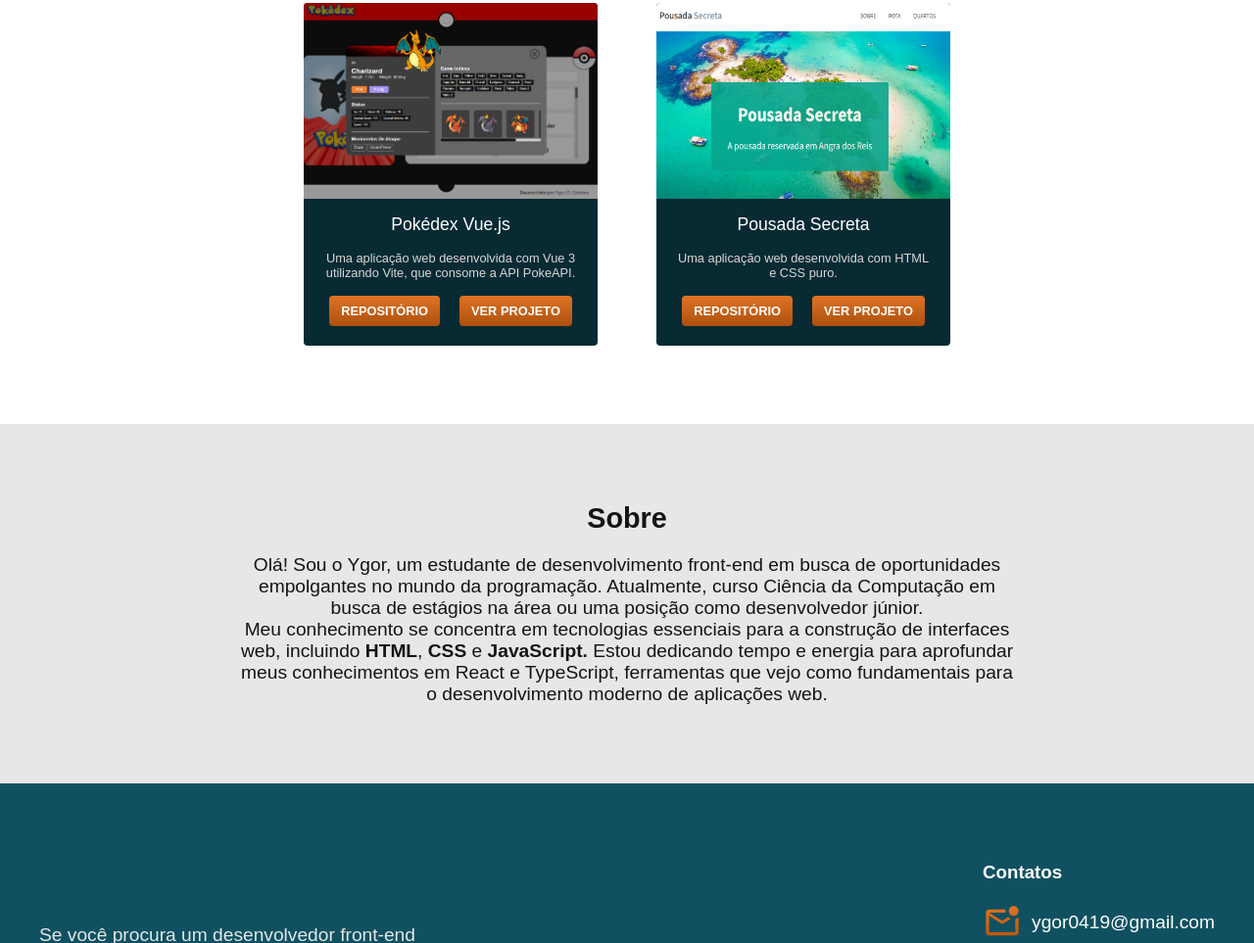
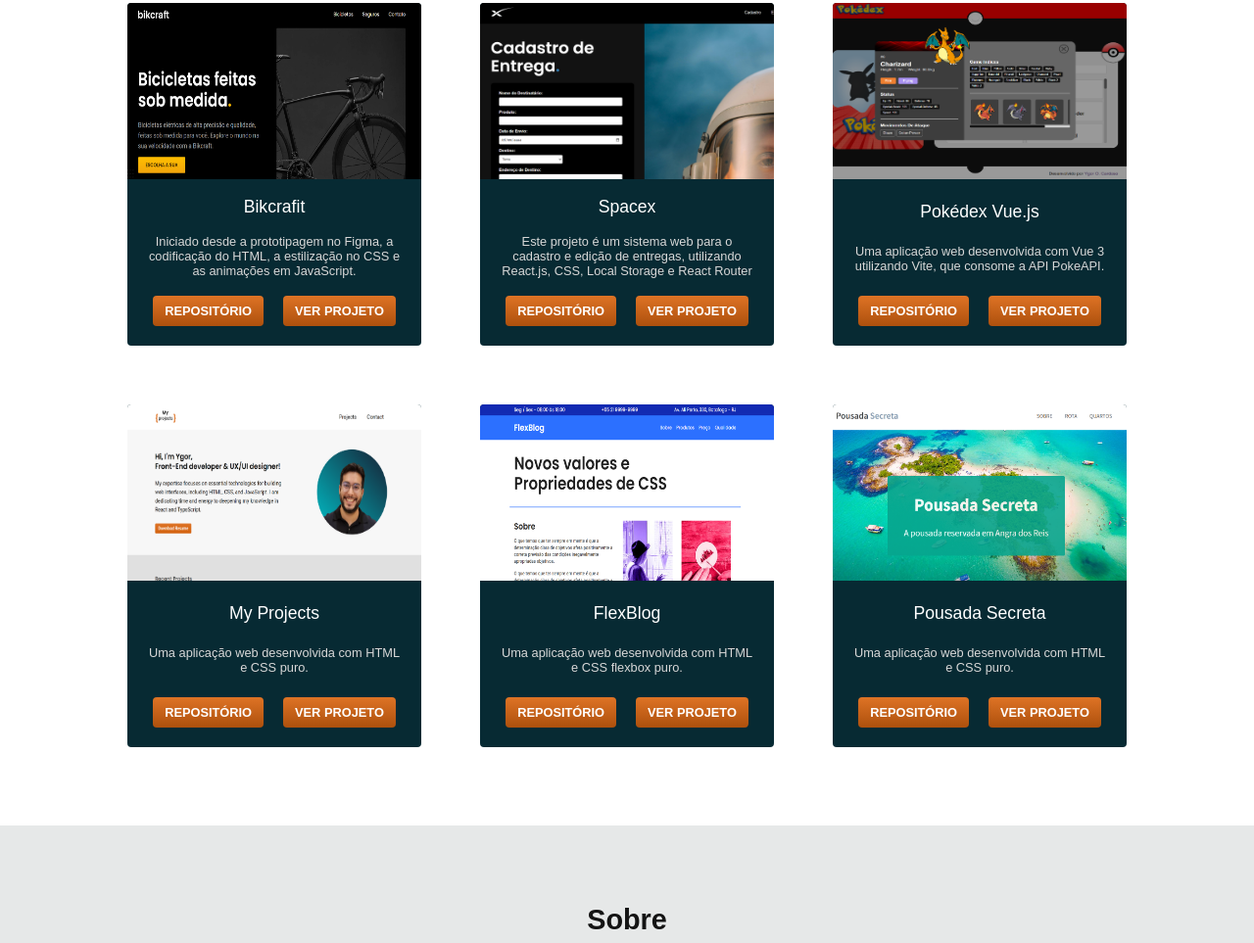
Before and after one commit to Ygoroli25/Ygoroli25.github.io, a plain HTML site: page index.html in a window 1280 px wide. Shown: the part 1861-2824 px from the top of the page at 98% size. Drawn offline with Linux system fonts and the light colour scheme.

Commit message:
add news projects

```diff
--- a/index.html
+++ b/index.html
@@ -128,7 +128,25 @@
         </section>
         <section class="formacoes list-projetos">
           <div class="conteiner-projetos">
-            <img src="assets/imagens/imgsProjetos/img-pokedex.png" alt="Pokedex" width="300" height="200">
+            <img src="assets/imagens/imgsProjetos/bikcraft.png" alt="bikcraft" width="300" height="180">
+            <p class="titulo">Bikcrafit</p>
+            <p>Iniciado desde a prototipagem no Figma, a codificação do HTML, a estilização no CSS e as animações em JavaScript.</p>
+            <div class="botoes">
+              <button><a href="https://github.com/Ygoroli25/bikcraft" target="_blank">Repositório</a></button>
+              <button><a href="https://bikcraft-rose-eta.vercel.app/" target="_blank">Ver Projeto</a></button>
+            </div>
+          </div>
+          <div class="conteiner-projetos">
+            <img src="assets/imagens/imgsProjetos/spacex.png" alt="spacex" width="300" height="180">
+            <p class="titulo">Spacex</p>
+            <p>Este projeto é um sistema web para o cadastro e edição de entregas, utilizando React.js, CSS, Local Storage e React Router</p>
+            <div class="botoes">
+              <button><a href="https://github.com/Ygoroli25/spacex" target="_blank">Repositório</a></button>
+              <button><a href="https://spacex-three-sigma.vercel.app/" target="_blank">Ver Projeto</a></button>
+            </div>
+          </div>
+          <div class="conteiner-projetos">
+            <img src="assets/imagens/imgsProjetos/img-pokedex.png" alt="Pokedex" width="300" height="180">
             <p class="titulo">Pokédex Vue.js</p>
             <p>Uma aplicação web desenvolvida com Vue 3 utilizando Vite, que consome a API PokeAPI.</p>
             <div class="botoes">
@@ -137,7 +155,25 @@
             </div>
           </div>
           <div class="conteiner-projetos">
-        <img src="assets/imagens/imgsProjetos/img-pousada-secreta.png" alt="Pousada Secreta" width="300" height="200">
+            <img src="assets/imagens/imgsProjetos/my-projects.png" alt="my projects" width="300" height="180">
+            <p class="titulo">My Projects</p>
+            <p>Uma aplicação web desenvolvida com HTML e CSS puro.</p>
+            <div class="botoes">
+              <button><a href="https://github.com/Ygoroli25/flexblog" target="_blank">Repositório</a></button>
+              <button><a href="https://ygoroli25.github.io/flexblog/" target="_blank">Ver Projeto</a></button>
+            </div>
+          </div>
+          <div class="conteiner-projetos">
+            <img src="assets/imagens/imgsProjetos/flexblog.png" alt="flexblog" width="300" height="180">
+            <p class="titulo">FlexBlog</p>
+            <p>Uma aplicação web desenvolvida com HTML e CSS flexbox puro.</p>
+            <div class="botoes">
+              <button><a href="https://github.com/Ygoroli25/galeria-de-projetos" target="_blank">Repositório</a></button>
+              <button><a href="https://ygoroli25.github.io/galeria-de-projetos/" target="_blank">Ver Projeto</a></button>
+            </div>
+          </div>
+          <div class="conteiner-projetos">
+            <img src="assets/imagens/imgsProjetos/img-pousada-secreta.png" alt="Pousada Secreta" width="300" height="180">
             <p class="titulo">Pousada Secreta</p>
             <p>Uma aplicação web desenvolvida com HTML e CSS puro.</p>
             <div class="botoes">
```
Also changed, not shown: assets/imagens/imgsProjetos/bikcraft.png (added), assets/imagens/imgsProjetos/flexblog.png (added), assets/imagens/imgsProjetos/my-projects.png (added), assets/imagens/imgsProjetos/spacex.png (added). Lines whose indentation alone changed are shown as unchanged.
